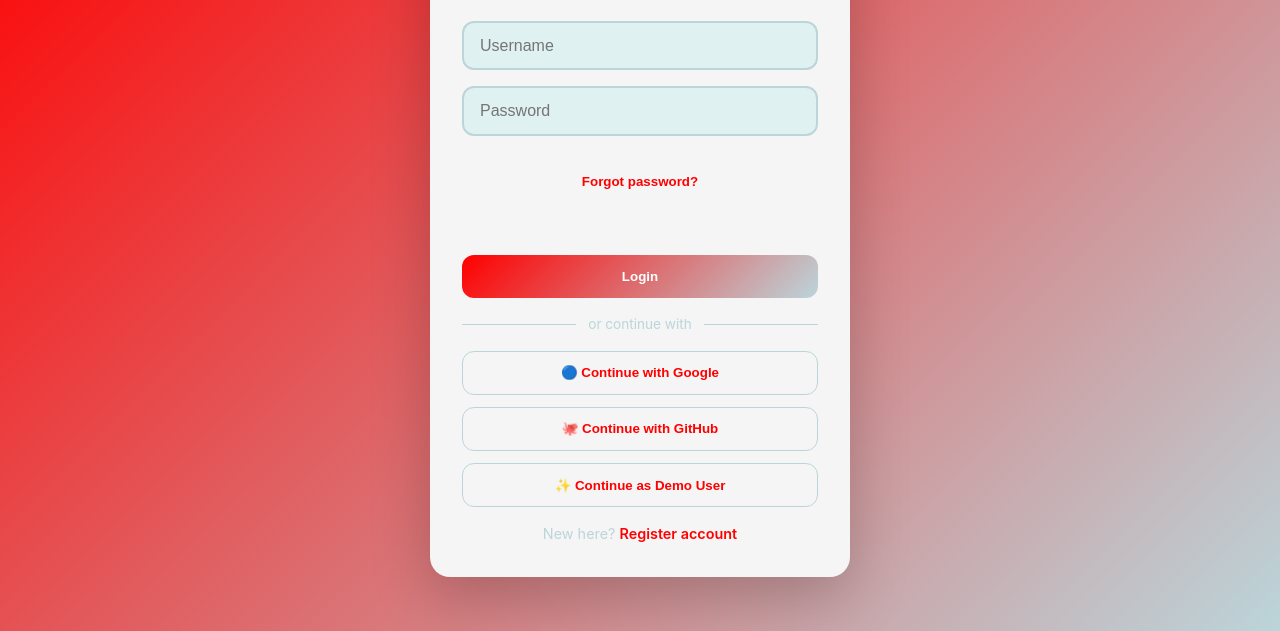
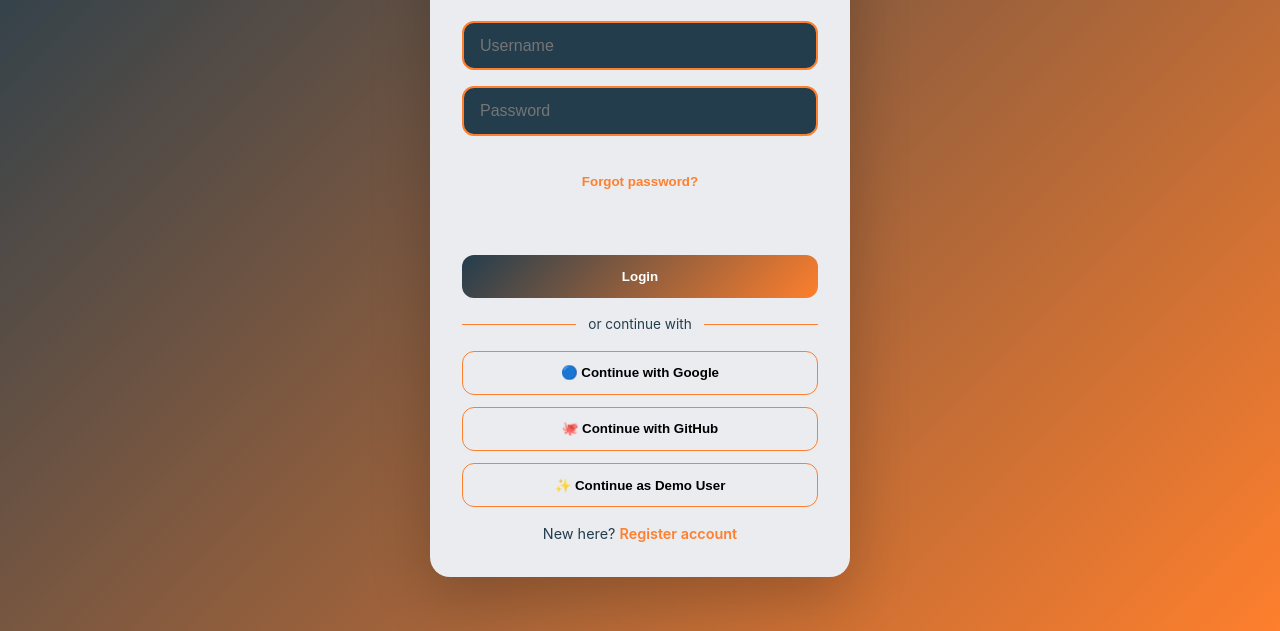
Before and after one commit to mehta-k/Global-Media, a plain HTML site: page index.html in a window 1280 px wide. Shown: the part 169-800 px from the top of the page. Drawn offline with Linux system fonts and the light colour scheme.

Commit message:
Apply new dark palette across site

```diff
--- a/index.html
+++ b/index.html
@@ -32,7 +32,7 @@
             display: flex;
             align-items: center;
             justify-content: center;
-            background: var(--gradient-1);
+            background: linear-gradient(135deg, #233D4D 0%, #FE7F2D 100%);
             padding: 1rem;
         }
 
--- a/styles.css
+++ b/styles.css
@@ -6,29 +6,29 @@
 }
 
 :root {
-    --primary-color: #FF0000;
-    --secondary-color: #BBD5DA;
-    --accent-color: #DFF1F1;
-    --success-color: #F5F5F5;
-    --bg-primary: #F5F5F5;
-    --bg-secondary: #DFF1F1;
-    --border-color: #BBD5DA;
-    --text-primary: #FF0000;
-    --text-secondary: #BBD5DA;
-    --hover-bg: #DFF1F1;
-    --shadow: 0 1px 3px rgba(255, 0, 0, 0.12), 0 1px 2px rgba(255, 0, 0, 0.24);
-    --gradient-1: linear-gradient(135deg, #FF0000 0%, #BBD5DA 100%);
-    --gradient-2: linear-gradient(135deg, #BBD5DA 0%, #DFF1F1 100%);
-    --gradient-3: linear-gradient(135deg, #DFF1F1 0%, #F5F5F5 100%);
+    --primary-color: #FE7F2D;
+    --secondary-color: #233D4D;
+    --accent-color: #FE7F2D;
+    --success-color: #EAECF0;
+    --bg-primary: #EAECF0;
+    --bg-secondary: #233D4D;
+    --border-color: #FE7F2D;
+    --text-primary: #000000;
+    --text-secondary: #233D4D;
+    --hover-bg: #FE7F2D;
+    --shadow: 0 1px 3px rgba(35, 61, 77, 0.18), 0 1px 2px rgba(35, 61, 77, 0.24);
+    --gradient-1: linear-gradient(135deg, #233D4D 0%, #FE7F2D 100%);
+    --gradient-2: linear-gradient(135deg, #FE7F2D 0%, #EAECF0 100%);
+    --gradient-3: linear-gradient(135deg, #233D4D 0%, #EAECF0 100%);
 }
 
 body.dark-mode {
-    --bg-primary: #FF0000;
-    --bg-secondary: #BBD5DA;
-    --border-color: #DFF1F1;
-    --text-primary: #F5F5F5;
-    --text-secondary: #DFF1F1;
-    --hover-bg: #BBD5DA;
+    --bg-primary: #000000;
+    --bg-secondary: #233D4D;
+    --border-color: #FE7F2D;
+    --text-primary: #EAECF0;
+    --text-secondary: #FE7F2D;
+    --hover-bg: #233D4D;
 }
 
 body {
@@ -43,7 +43,7 @@ body {
 .navbar {
     position: sticky;
     top: 0;
-    background: linear-gradient(135deg, rgba(255, 0, 0, 0.08) 0%, rgba(187, 213, 218, 0.18) 100%);
+    background: linear-gradient(135deg, rgba(35, 61, 77, 0.12) 0%, rgba(254, 127, 45, 0.14) 100%);
     border-bottom: 2px solid var(--border-color);
     z-index: 100;
     backdrop-filter: blur(10px);
@@ -102,7 +102,7 @@ body {
 .nav-link:hover,
 .nav-link.active {
     color: var(--primary-color);
-    background: rgba(255, 0, 0, 0.08);
+    background: rgba(254, 127, 45, 0.14);
 }
 
 .nav-link:hover::after,
@@ -122,7 +122,7 @@ body {
 
 .user-avatar:hover {
     transform: scale(1.1) rotate(10deg);
-    box-shadow: 0 0 20px rgba(255, 0, 0, 0.3);
+    box-shadow: 0 0 20px rgba(254, 127, 45, 0.34);
 }
 
 /* Main Container */
```
Also changed, not shown: signup.html (+1 -1 lines).
